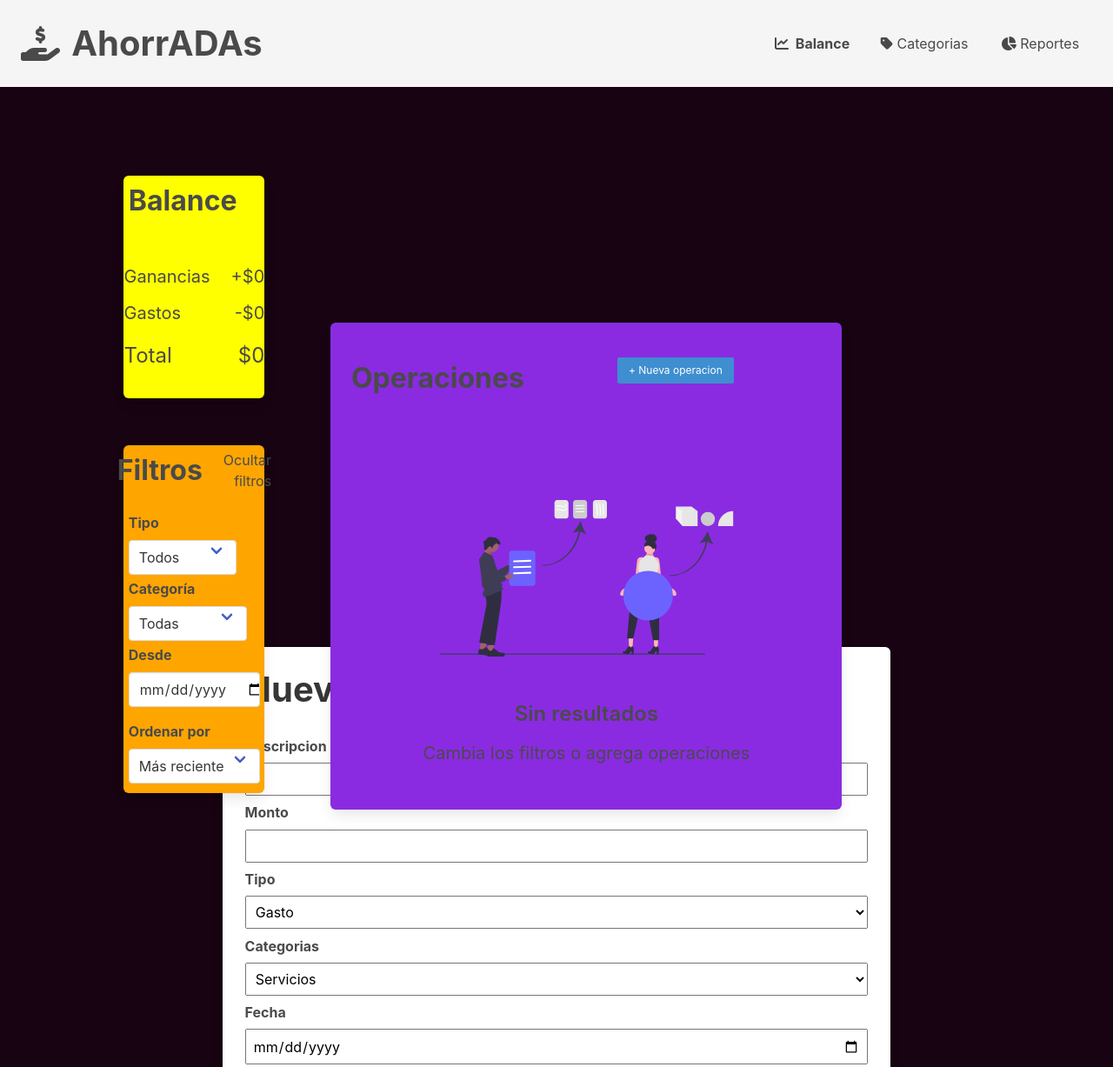
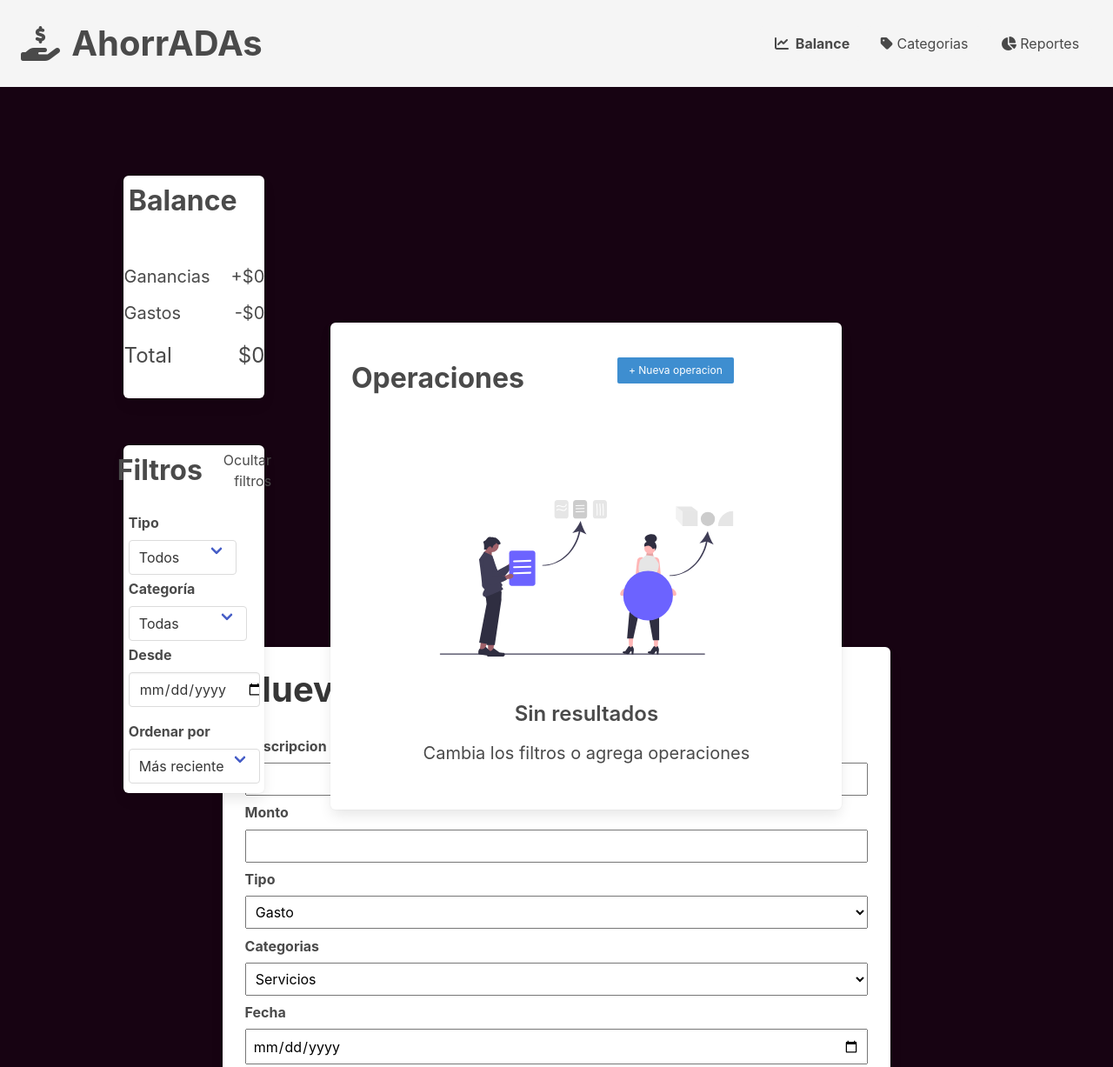
Before and after one commit to Orilucioni/AhorrADAs, a plain HTML site: page index.html in a window 1280 px wide. Shown: the top 1227 px of the page at 87% size. Drawn offline with nearby package versions, Linux system fonts and the light colour scheme.

Commit message:
color de css para diferebciar removido

```diff
--- a/style.css
+++ b/style.css
@@ -40,16 +40,13 @@ ul {
     height: 70vh;
 }
 .operaciones-container{
-    background-color: blueviolet;
     height: 70vh;
     margin-left: 10px;
 }
 .balance-section{
-    background-color: yellow;
     height: 32vh;
 }
 .filters-section{
-    background-color: orange;
     height: 50vh;
 }
 h2{
```
